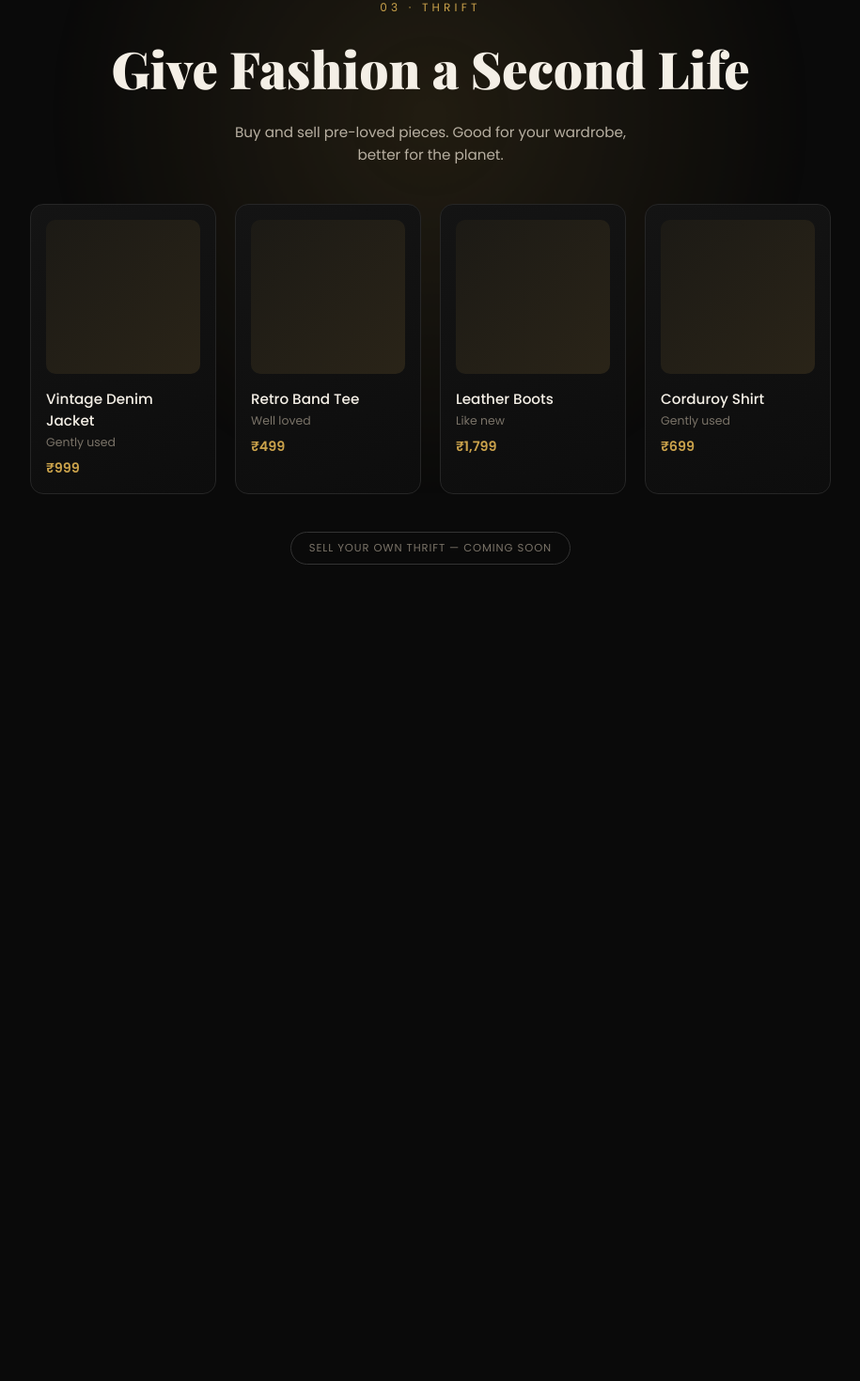
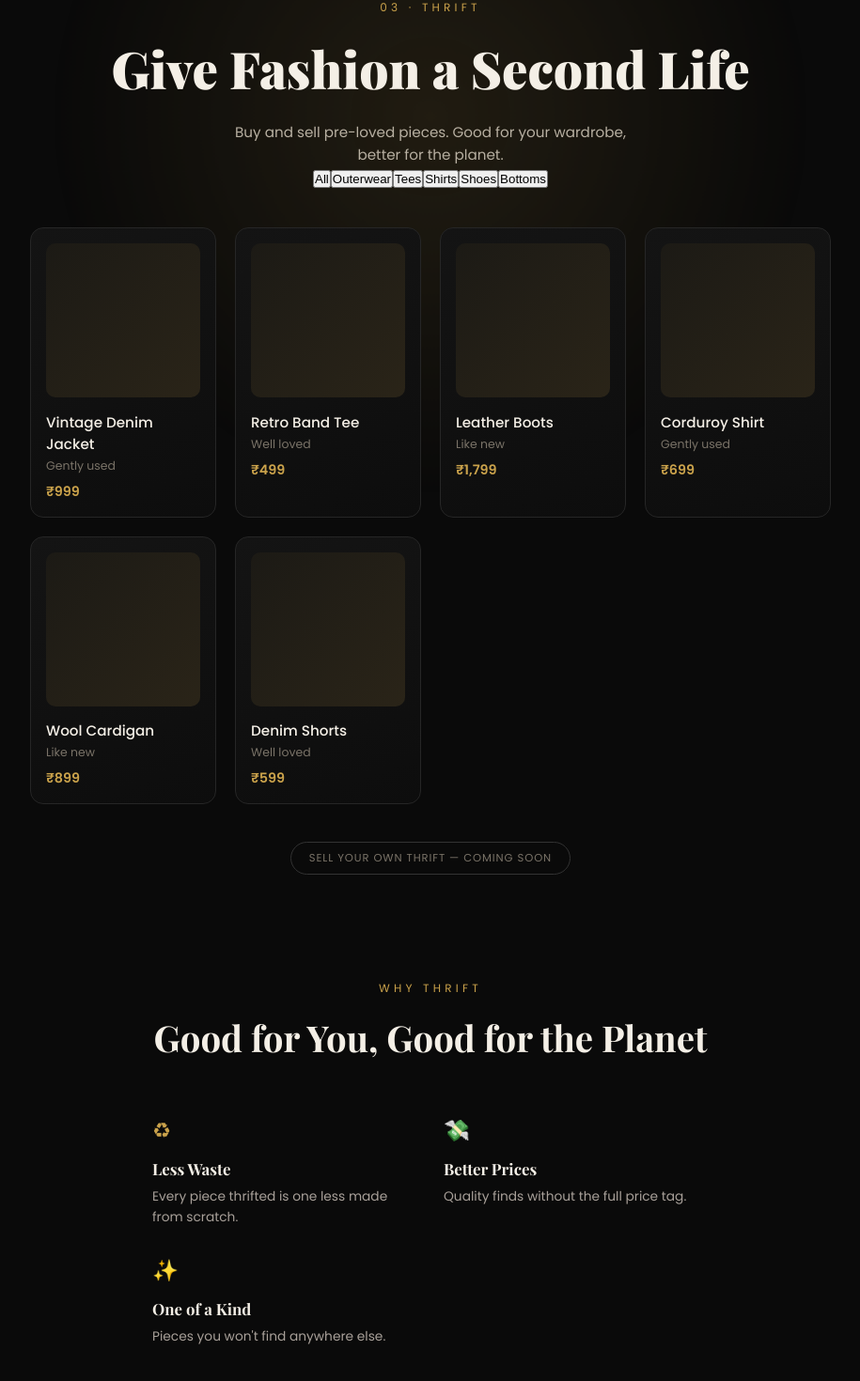
Before and after one commit to darkking200607-dev/Kraftra-v03, a Next.js app: page /thrift in a window 1280 px wide. Shown: the part 166-1636 px from the top of the page at 94% size, without its empty margins (182-1097 px from the left). Before the commit the page ends 859 px from the top, so only its background shows below. Built offline with nearby package versions, Linux system fonts and the light colour scheme.

Commit message:
Update page.js

```diff
--- a/app/thrift/page.js
+++ b/app/thrift/page.js
@@ -1,13 +1,29 @@
+"use client";
+
 import Link from "next/link";
+import { useState } from "react";
 
 const items = [
-  { name: "Vintage Denim Jacket", price: "₹999", condition: "Gently used" },
-  { name: "Retro Band Tee", price: "₹499", condition: "Well loved" },
-  { name: "Leather Boots", price: "₹1,799", condition: "Like new" },
-  { name: "Corduroy Shirt", price: "₹699", condition: "Gently used" },
+  { name: "Vintage Denim Jacket", price: "₹999", condition: "Gently used", category: "Outerwear" },
+  { name: "Retro Band Tee", price: "₹499", condition: "Well loved", category: "Tees" },
+  { name: "Leather Boots", price: "₹1,799", condition: "Like new", category: "Shoes" },
+  { name: "Corduroy Shirt", price: "₹699", condition: "Gently used", category: "Shirts" },
+  { name: "Wool Cardigan", price: "₹899", condition: "Like new", category: "Outerwear" },
+  { name: "Denim Shorts", price: "₹599", condition: "Well loved", category: "Bottoms" },
+];
+
+const categories = ["All", "Outerwear", "Tees", "Shirts", "Shoes", "Bottoms"];
+
+const whyThrift = [
+  { icon: "♻", title: "Less Waste", text: "Every piece thrifted is one less made from scratch." },
+  { icon: "💸", title: "Better Prices", text: "Quality finds without the full price tag." },
+  { icon: "✨", title: "One of a Kind", text: "Pieces you won't find anywhere else." },
 ];
 
 export default function Thrift() {
+  const [active, setActive] = useState("All");
+  const filtered = active === "All" ? items : items.filter((i) => i.category === active);
+
   return (
     <main className="main">
       <div className="glow-bg" />
@@ -19,8 +35,21 @@ export default function Thrift() {
           Buy and sell pre-loved pieces. Good for your wardrobe, better for the planet.
         </p>
 
+        <div className="filter-tabs">
+          {categories.map((c) => (
+            <button
+              key={c}
+              type="button"
+              className={`filter-tab ${active === c ? "active" : ""}`}
+              onClick={() => setActive(c)}
+            >
+              {c}
+            </button>
+          ))}
+        </div>
+
         <div className="placeholder-grid">
-          {items.map((item) => (
+          {filtered.map((item) => (
             <div className="placeholder-card" key={item.name}>
               <div className="placeholder-thumb" />
               <h3>{item.name}</h3>
@@ -32,6 +61,20 @@ export default function Thrift() {
 
         <span className="badge-soon">Sell your own thrift — coming soon</span>
       </section>
+
+      <section className="how-section">
+        <p className="eyebrow">why thrift</p>
+        <h2 className="section-title">Good for You, Good for the Planet</h2>
+        <div className="pillars-grid">
+          {whyThrift.map((p) => (
+            <div className="pillar" key={p.title}>
+              <span className="pillar-icon">{p.icon}</span>
+              <h3>{p.title}</h3>
+              <p>{p.text}</p>
+            </div>
+          ))}
+        </div>
+      </section>
     </main>
   );
-    }
+}
```
